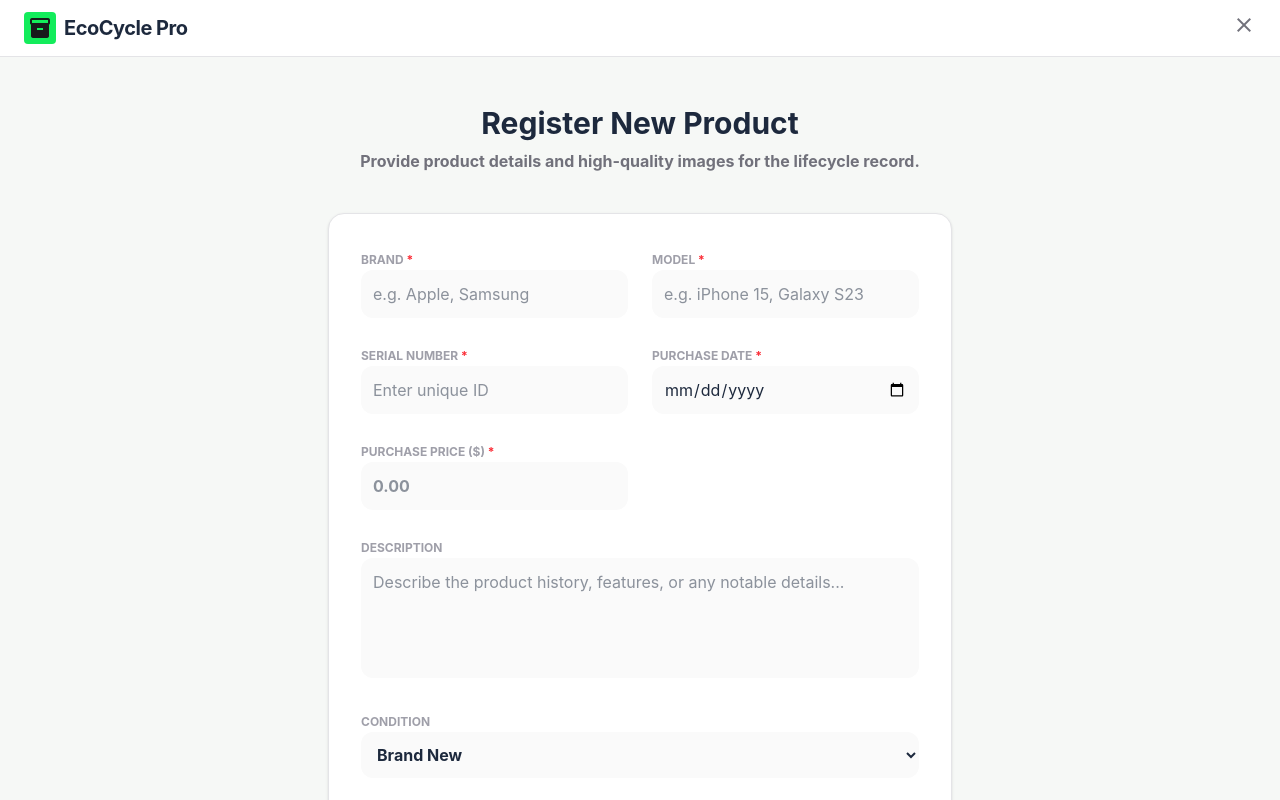
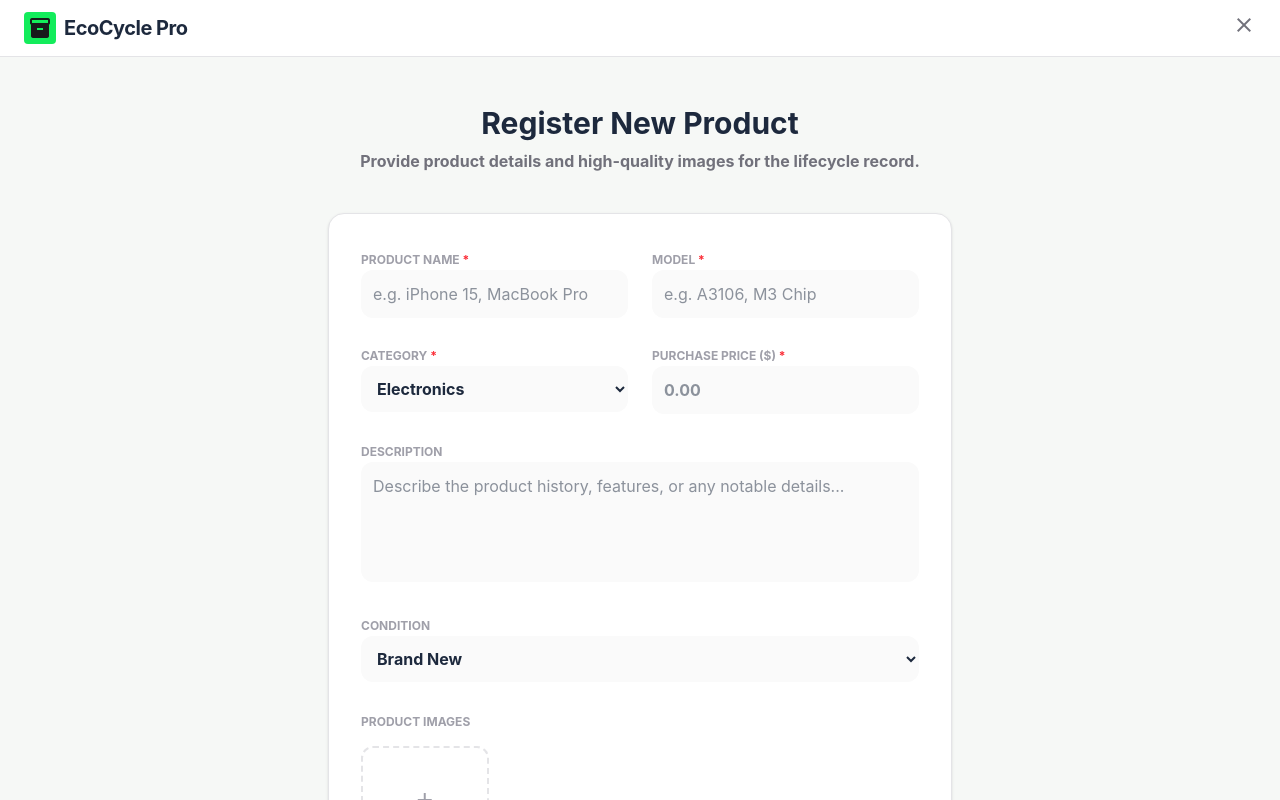
Before and after one commit to ShafnyHadhy/AF-frontend-react, a React (Vite) app: page /add-product in a window 1280 px wide. Shown: the top 800 px of the page. Built offline with nearby package versions, Linux system fonts and the light colour scheme.

Commit message:
Update Header component with improved layout and styling; replace anchor tags with Link components

```diff
--- a/src/components/ProductCard.jsx
+++ b/src/components/ProductCard.jsx
@@ -4,9 +4,9 @@ const ProductCard = ({ product, onClick }) => {
       onClick={onClick}
       className="bg-white rounded-xl shadow hover:shadow-lg transition cursor-pointer p-4"
     >
-      <h2 className="text-xl font-semibold">
-        {product.brand} {product.model}
-      </h2>
+      <h3 className="font-bold text-lg mb-1">
+        {product.productName} {product.model}
+      </h3>
 
       <p className="text-sm text-gray-500 mt-1">
         Serial: {product.serialNumber}
--- a/src/components/ProductDetailPanel.jsx
+++ b/src/components/ProductDetailPanel.jsx
@@ -1,9 +1,7 @@
 const ProductDetailPanel = ({ product }) => {
   return (
     <div className="bg-white rounded-xl shadow p-6">
-      <h2 className="text-xl font-bold mb-4">
-        {product.brand} {product.model}
-      </h2>
+      <h2 className="text-2xl font-bold text-slate-900 dark:text-white mb-1">{product.productName} {product.model}</h2>
 
       <p className="text-sm text-gray-600">
         Serial: {product.serialNumber}
--- a/src/pages/Products/AddProduct.jsx
+++ b/src/pages/Products/AddProduct.jsx
@@ -9,10 +9,9 @@ const AddProduct = () => {
   const today = new Date().toLocaleDateString('en-CA');
 
   const [formData, setFormData] = useState({
-    brand: "",
+    productName: "",
     model: "",
-    serialNumber: "",
-    purchaseDate: "",
+    category: "Electronics",
     description: "",
     purchasePrice: "",
     condition: "good",
@@ -23,17 +22,6 @@ const AddProduct = () => {
 
   const handleChange = (e) => {
     const { name, value } = e.target;
-
-    if (name === "purchaseDate" && value) {
-      const today = new Date().toLocaleDateString('en-CA');
-      if (value > today) {
-        toast.error("You cannot select a future date!", {
-          style: { background: '#ef4444', color: '#fff' }
-        });
-        setFormData({ ...formData, [name]: "" });
-        return;
-      }
-    }
 
     if (name === "purchasePrice") {
       if (value !== "" && !/^[0-9.]*$/.test(value)) {
@@ -62,16 +50,6 @@ const AddProduct = () => {
   const handleSubmit = async (e) => {
     e.preventDefault();
 
-    // Validation
-    const today = new Date().toLocaleDateString('en-CA');
-
-    if (formData.purchaseDate > today) {
-      toast.error("Purchase date cannot be in the future!", {
-        style: { background: '#ef4444', color: '#fff' }
-      });
-      return;
-    }
-
     const price = parseFloat(formData.purchasePrice);
     if (isNaN(price) || price < 0) {
       toast.error("Please enter a valid numeric price!", {
@@ -96,7 +74,8 @@ const AddProduct = () => {
     } catch (error) {
       console.error(error);
       const errorMessage = error.response?.data?.message || "Error adding product";
-      toast.error(errorMessage, {
+      const errorDetail = error.response?.data?.error ? `: ${error.response.data.error}` : "";
+      toast.error(errorMessage + errorDetail, {
         style: { background: '#ef4444', color: '#fff' }
       });
     }
@@ -127,11 +106,11 @@ const AddProduct = () => {
           {/* Product Info Section */}
           <div className="grid grid-cols-1 md:grid-cols-2 gap-6">
             <div className="space-y-2">
-              <label className="text-xs font-bold uppercase text-zinc-400">Brand <span className="text-red-500">*</span></label>
+              <label className="text-xs font-bold uppercase text-zinc-400">Product Name <span className="text-red-500">*</span></label>
               <input
                 type="text"
-                name="brand"
-                placeholder="e.g. Apple, Samsung"
+                name="productName"
+                placeholder="e.g. iPhone 15, MacBook Pro"
                 onChange={handleChange}
                 className="w-full bg-zinc-50 dark:bg-zinc-800 border-zinc-200 dark:border-zinc-700 rounded-xl p-3 focus:ring-2 focus:ring-primary focus:border-transparent outline-none transition-all"
                 required
@@ -142,35 +121,27 @@ const AddProduct = () => {
               <input
                 type="text"
                 name="model"
-                placeholder="e.g. iPhone 15, Galaxy S23"
+                placeholder="e.g. A3106, M3 Chip"
                 onChange={handleChange}
                 className="w-full bg-zinc-50 dark:bg-zinc-800 border-zinc-200 dark:border-zinc-700 rounded-xl p-3 focus:ring-2 focus:ring-primary focus:border-transparent outline-none transition-all"
                 required
               />
             </div>
             <div className="space-y-2">
-              <label className="text-xs font-bold uppercase text-zinc-400">Serial Number <span className="text-red-500">*</span></label>
-              <input
-                type="text"
-                name="serialNumber"
-                placeholder="Enter unique ID"
+              <label className="text-xs font-bold uppercase text-zinc-400">Category <span className="text-red-500">*</span></label>
+              <select
+                name="category"
+                value={formData.category}
                 onChange={handleChange}
-                className="w-full bg-zinc-50 dark:bg-zinc-800 border-zinc-200 dark:border-zinc-700 rounded-xl p-3 focus:ring-2 focus:ring-primary focus:border-transparent outline-none transition-all"
+                className="w-full bg-zinc-50 dark:bg-zinc-800 border-zinc-200 dark:border-zinc-700 rounded-xl p-3 focus:ring-2 focus:ring-primary focus:border-transparent outline-none transition-all font-bold"
                 required
-              />
-            </div>
-            <div className="space-y-2">
-              <label className="text-xs font-bold uppercase text-zinc-400">Purchase Date <span className="text-red-500">*</span></label>
-              <input
-                type="date"
-                name="purchaseDate"
-                max={today}
-                value={formData.purchaseDate}
-                onChange={handleChange}
-                onKeyDown={(e) => e.preventDefault()}
-                className="w-full bg-zinc-50 dark:bg-zinc-800 border-zinc-200 dark:border-zinc-700 rounded-xl p-3 focus:ring-2 focus:ring-primary focus:border-transparent outline-none transition-all"
-                required
-              />
+              >
+                <option value="Electronics">Electronics</option>
+                <option value="Home Appliances">Home Appliances</option>
+                <option value="Furniture">Furniture</option>
+                <option value="Fashion & Wearables">Fashion & Wearables</option>
+                <option value="Others">Others</option>
+              </select>
             </div>
             <div className="space-y-2">
               <label className="text-xs font-bold uppercase text-zinc-400">Purchase Price ($) <span className="text-red-500">*</span></label>
--- a/src/pages/Products/EditProduct.jsx
+++ b/src/pages/Products/EditProduct.jsx
@@ -10,10 +10,9 @@ const EditProduct = () => {
     const today = new Date().toLocaleDateString('en-CA');
 
     const [formData, setFormData] = useState({
-        brand: "",
+        productName: "",
         model: "",
-        serialNumber: "",
-        purchaseDate: "",
+        category: "Electronics",
         description: "",
         purchasePrice: "",
         condition: "good",
@@ -39,10 +38,9 @@ const EditProduct = () => {
                 const fetchedProduct = res.data;
                 setProduct(fetchedProduct);
                 setFormData({
-                    brand: fetchedProduct.brand,
+                    productName: fetchedProduct.productName,
                     model: fetchedProduct.model,
-                    serialNumber: fetchedProduct.serialNumber,
-                    purchaseDate: fetchedProduct.purchaseDate ? new Date(fetchedProduct.purchaseDate).toISOString().split('T')[0] : "",
+                    category: fetchedProduct.category || "Electronics",
                     description: fetchedProduct.description || "",
                     purchasePrice: fetchedProduct.purchasePrice || "",
                     condition: fetchedProduct.condition || "good",
@@ -62,17 +60,6 @@ const EditProduct = () => {
 
     const handleChange = (e) => {
         const { name, value } = e.target;
-
-        if (name === "purchaseDate" && value) {
-            const today = new Date().toLocaleDateString('en-CA');
-            if (value > today) {
-                toast.error("You cannot select a future date!", {
-                    style: { background: '#ef4444', color: '#fff' }
-                });
-                setFormData({ ...formData, [name]: "" });
-                return;
-            }
-        }
 
         if (name === "purchasePrice") {
             if (value !== "" && !/^[0-9.]*$/.test(value)) {
@@ -101,16 +88,6 @@ const EditProduct = () => {
     const handleSubmit = async (e) => {
         e.preventDefault();
 
-        // Validation
-        const today = new Date().toLocaleDateString('en-CA');
-
-        if (formData.purchaseDate > today) {
-            toast.error("Purchase date cannot be in the future!", {
-                style: { background: '#ef4444', color: '#fff' }
-            });
-            return;
-        }
-
         const price = parseFloat(formData.purchasePrice);
         if (isNaN(price) || price < 0) {
             toast.error("Please enter a valid numeric price!", {
@@ -134,7 +111,9 @@ const EditProduct = () => {
             navigate("/my-products");
         } catch (error) {
             console.error(error);
-            toast.error("Error updating product");
+            const errorMessage = error.response?.data?.message || "Error updating product";
+            const errorDetail = error.response?.data?.error ? `: ${error.response.data.error}` : "";
+            toast.error(errorMessage + errorDetail);
         }
     };
 
@@ -171,12 +150,12 @@ const EditProduct = () => {
                     {/* Product Info Section */}
                     <div className="grid grid-cols-1 md:grid-cols-2 gap-6">
                         <div className="space-y-2">
-                            <label className="text-xs font-bold uppercase text-zinc-400">Brand <span className="text-red-500">*</span></label>
+                            <label className="text-xs font-bold uppercase text-zinc-400">Product Name <span className="text-red-500">*</span></label>
                             <input
                                 type="text"
-                                name="brand"
-                                value={formData.brand}
-                                placeholder="e.g. Apple, Samsung"
+                                name="productName"
+                                value={formData.productName}
+                                placeholder="e.g. iPhone 15, MacBook Pro"
                                 onChange={handleChange}
                                 className="w-full bg-zinc-50 dark:bg-zinc-800 border-zinc-200 dark:border-zinc-700 rounded-xl p-3 focus:ring-2 focus:ring-primary focus:border-transparent outline-none transition-all"
                                 required
@@ -188,11 +167,27 @@ const EditProduct = () => {
                                 type="text"
                                 name="model"
                                 value={formData.model}
-                                placeholder="e.g. iPhone 15, Galaxy S23"
+                                placeholder="e.g. A3106, M3 Chip"
                                 onChange={handleChange}
                                 className="w-full bg-zinc-50 dark:bg-zinc-800 border-zinc-200 dark:border-zinc-700 rounded-xl p-3 focus:ring-2 focus:ring-primary focus:border-transparent outline-none transition-all"
                                 required
                             />
+                        </div>
+                        <div className="md:col-span-2 space-y-2">
+                            <label className="text-xs font-bold uppercase text-zinc-400">Category <span className="text-red-500">*</span></label>
+                            <select
+                                name="category"
+                                value={formData.category}
+                                onChange={handleChange}
+                                className="w-full bg-zinc-50 dark:bg-zinc-800 border-zinc-200 dark:border-zinc-700 rounded-xl p-3 focus:ring-2 focus:ring-primary focus:border-transparent outline-none transition-all font-bold"
+                                required
+                            >
+                                <option value="Electronics">Electronics</option>
+                                <option value="Home Appliances">Home Appliances</option>
+                                <option value="Furniture">Furniture</option>
+                                <option value="Fashion & Wearables">Fashion & Wearables</option>
+                                <option value="Others">Others</option>
+                            </select>
                         </div>
                         <div className="md:col-span-2 space-y-2">
                             <label className="text-xs font-bold uppercase text-zinc-400">Description</label>
@@ -206,31 +201,6 @@ const EditProduct = () => {
                             ></textarea>
                         </div>
 
-                        <div className="space-y-2">
-                            <label className="text-xs font-bold uppercase text-zinc-400">Serial Number <span className="text-red-500">*</span></label>
-                            <input
-                                type="text"
-                                name="serialNumber"
-                                value={formData.serialNumber}
-                                placeholder="Enter unique ID"
-                                onChange={handleChange}
-                                className="w-full bg-zinc-50 dark:bg-zinc-800 border-zinc-200 dark:border-zinc-700 rounded-xl p-3 focus:ring-2 focus:ring-primary focus:border-transparent outline-none transition-all"
-                                required
-                            />
-                        </div>
-                        <div className="space-y-2">
-                            <label className="text-xs font-bold uppercase text-zinc-400">Purchase Date <span className="text-red-500">*</span></label>
-                            <input
-                                type="date"
-                                name="purchaseDate"
-                                max={today}
-                                value={formData.purchaseDate}
-                                onChange={handleChange}
-                                onKeyDown={(e) => e.preventDefault()}
-                                className="w-full bg-zinc-50 dark:bg-zinc-800 border-zinc-200 dark:border-zinc-700 rounded-xl p-3 focus:ring-2 focus:ring-primary focus:border-transparent outline-none transition-all"
-                                required
-                            />
-                        </div>
                         <div className="space-y-2">
                             <label className="text-xs font-bold uppercase text-zinc-400">Purchase Price ($) <span className="text-red-500">*</span></label>
                             <input
--- a/src/pages/Products/Marketplace.jsx
+++ b/src/pages/Products/Marketplace.jsx
@@ -76,9 +76,9 @@ const Marketplace = () => {
                                         <img src={product.images[0]} alt={product.model} className="w-full h-full object-cover group-hover:scale-105 transition-transform duration-500" />
                                     ) : (
                                         <span className="material-symbols-outlined text-6xl text-zinc-300">
-                                            {product.brand?.toLowerCase().includes('phone') ? 'smartphone' :
-                                                product.brand?.toLowerCase().includes('laptop') ? 'laptop_mac' :
-                                                    product.brand?.toLowerCase().includes('watch') ? 'watch' : 'inventory_2'}
+                                            {product.category?.toLowerCase().includes('electronics') ? 'smartphone' :
+                                                product.category?.toLowerCase().includes('appliances') ? 'kitchen' :
+                                                    product.category?.toLowerCase().includes('furniture') ? 'chair' : 'inventory_2'}
                                         </span>
                                     )}
                                     <div className="absolute top-3 right-3 flex flex-col gap-2 items-end">
@@ -105,7 +105,7 @@ const Marketplace = () => {
                                     </div>
                                 </div>
                                 <div className="p-5">
-                                    <h3 className="font-bold text-lg mb-1">{product.brand} {product.model}</h3>
+                                    <h3 className="font-bold text-lg mb-1">{product.productName} {product.model}</h3>
                                     <div className="flex items-center gap-2 mb-4">
                                         <div className="w-5 h-5 rounded-full bg-zinc-200 dark:bg-zinc-800 overflow-hidden border border-zinc-300 dark:border-zinc-700">
                                             <img src={`https://api.dicebear.com/7.x/initials/svg?seed=${product.ownerEmail}`} alt="Seller" />
--- a/src/pages/Products/MyProducts.jsx
+++ b/src/pages/Products/MyProducts.jsx
@@ -166,7 +166,7 @@ const MyProducts = () => {
             <span className="material-icons absolute left-3 top-1/2 -translate-y-1/2 text-zinc-400 text-sm">search</span>
             <input
               className="pl-10 pr-4 py-2 bg-zinc-100 dark:bg-zinc-800 border-none rounded-lg text-sm w-64 focus:ring-2 focus:ring-primary shadow-inner"
-              placeholder="Search Brand, Model, SKU..."
+              placeholder="Search Product Name, Model, Category..."
               type="text"
               value={searchQuery}
               onChange={(e) => setSearchQuery(e.target.value)}
@@ -256,9 +256,9 @@ const MyProducts = () => {
                 activeFilter === "Active" ? (product.status?.toLowerCase() === 'active' || product.status?.toLowerCase() === 'registered') :
                   product.status?.toLowerCase() === activeFilter.toLowerCase());
 
-            const matchesSearch = product.brand?.toLowerCase().includes(searchQuery.toLowerCase()) ||
+            const matchesSearch = product.productName?.toLowerCase().includes(searchQuery.toLowerCase()) ||
               product.model?.toLowerCase().includes(searchQuery.toLowerCase()) ||
-              product.serialNumber?.toLowerCase().includes(searchQuery.toLowerCase());
+              product.category?.toLowerCase().includes(searchQuery.toLowerCase());
 
             return matchesCategory && matchesSearch;
           }).length === 0 ? (
@@ -275,9 +275,9 @@ const MyProducts = () => {
                       activeFilter === "Active" ? (product.status?.toLowerCase() === 'active' || product.status?.toLowerCase() === 'registered') :
                         product.status?.toLowerCase() === activeFilter.toLowerCase());
 
-                  const matchesSearch = product.brand?.toLowerCase().includes(searchQuery.toLowerCase()) ||
+                  const matchesSearch = product.productName?.toLowerCase().includes(searchQuery.toLowerCase()) ||
                     product.model?.toLowerCase().includes(searchQuery.toLowerCase()) ||
-                    product.serialNumber?.toLowerCase().includes(searchQuery.toLowerCase());
+                    product.category?.toLowerCase().includes(searchQuery.toLowerCase());
 
                   return matchesCategory && matchesSearch;
                 })
@@ -293,9 +293,9 @@ const MyProducts = () => {
                         <img src={product.images[0]} alt={product.model} className="w-full h-full object-cover group-hover:scale-110 transition-transform duration-500" />
                       ) : (
                         <span className="material-symbols-outlined text-6xl text-zinc-300">
-                          {product.brand?.toLowerCase().includes('phone') ? 'smartphone' :
-                            product.brand?.toLowerCase().includes('laptop') ? 'laptop_mac' :
-                              product.brand?.toLowerCase().includes('watch') ? 'watch' : 'inventory_2'}
+                          {product.category?.toLowerCase().includes('electronics') ? 'smartphone' :
+                            product.category?.toLowerCase().includes('appliances') ? 'kitchen' :
+                              product.category?.toLowerCase().includes('furniture') ? 'chair' : 'inventory_2'}
                         </span>
                       )}
                       <div className="absolute top-2 left-2 flex gap-1">
@@ -351,8 +351,8 @@ const MyProducts = () => {
                     </div>
                     <div className="p-4 space-y-4">
                       <div>
-                        <h3 className="font-bold text-sm">{product.brand} {product.model}</h3>
-                        <p className="text-[10px] text-zinc-500 font-mono">SN: {product.serialNumber}</p>
+                        <h3 className="font-bold text-sm">{product.productName} {product.model}</h3>
+                        <p className="text-[10px] text-zinc-500 font-mono">Category: {product.category}</p>
                       </div>
 
                       <div className="mt-3">
--- a/src/pages/Products/ProductPublicDetails.jsx
+++ b/src/pages/Products/ProductPublicDetails.jsx
@@ -73,7 +73,7 @@ const ProductPublicDetails = () => {
                                     <span className="bg-primary/20 text-primary text-[10px] font-bold px-3 py-1 rounded-full uppercase tracking-wider">
                                         Verified Record
                                     </span>
-                                    <h1 className="text-3xl font-bold mt-4 mb-2">{product.brand} {product.model}</h1>
+                                    <h1 className="text-3xl font-bold mt-4 mb-2">{product.productName} {product.model}</h1>
                                     <p className="text-zinc-500 font-mono text-sm leading-none mb-4">Serial: {product.serialNumber}</p>
                                     {product.description && (
                                         <p className="text-zinc-600 dark:text-zinc-400 text-sm italic border-l-2 border-primary/30 pl-4 py-1 mb-6">
--- a/src/pages/Products/QRScreen.jsx
+++ b/src/pages/Products/QRScreen.jsx
@@ -74,7 +74,7 @@ const QRScreen = () => {
                     <div className="absolute -right-20 -top-20 w-40 h-40 bg-primary/10 rounded-full blur-3xl"></div>
 
                     <header className="mb-8">
-                        <h1 className="text-2xl font-black uppercase tracking-tight mb-2">{product.brand}</h1>
+                        <h1 className="text-2xl font-black uppercase tracking-tight mb-2">{product.productName}</h1>
                         <p className="text-zinc-500 font-bold text-lg">{product.model}</p>
                         <div className="inline-block mt-4 px-4 py-1.5 bg-zinc-100 dark:bg-zinc-800 rounded-full border border-zinc-200 dark:border-zinc-700">
                             <p className="text-[10px] text-zinc-400 font-black uppercase tracking-widest leading-none mb-1">Serial Number</p>
--- a/src/pages/Products/RequestRecycling.jsx
+++ b/src/pages/Products/RequestRecycling.jsx
@@ -65,7 +65,7 @@ const RequestRecycling = () => {
                             )}
                         </div>
                         <div>
-                            <h3 className="font-bold">{product?.brand} {product?.model}</h3>
+                            <h3 className="font-bold">{product?.productName} {product?.model}</h3>
                             <p className="text-xs text-zinc-500 font-mono">SN: {product?.serialNumber}</p>
                         </div>
                     </div>
--- a/src/pages/Products/RequestRepair.jsx
+++ b/src/pages/Products/RequestRepair.jsx
@@ -64,7 +64,7 @@ const RequestRepair = () => {
                             )}
                         </div>
                         <div>
-                            <h3 className="font-bold">{product?.brand} {product?.model}</h3>
+                            <h3 className="font-bold">{product?.productName} {product?.model}</h3>
                             <p className="text-xs text-zinc-500 font-mono">SN: {product?.serialNumber}</p>
                         </div>
                     </div>
```
